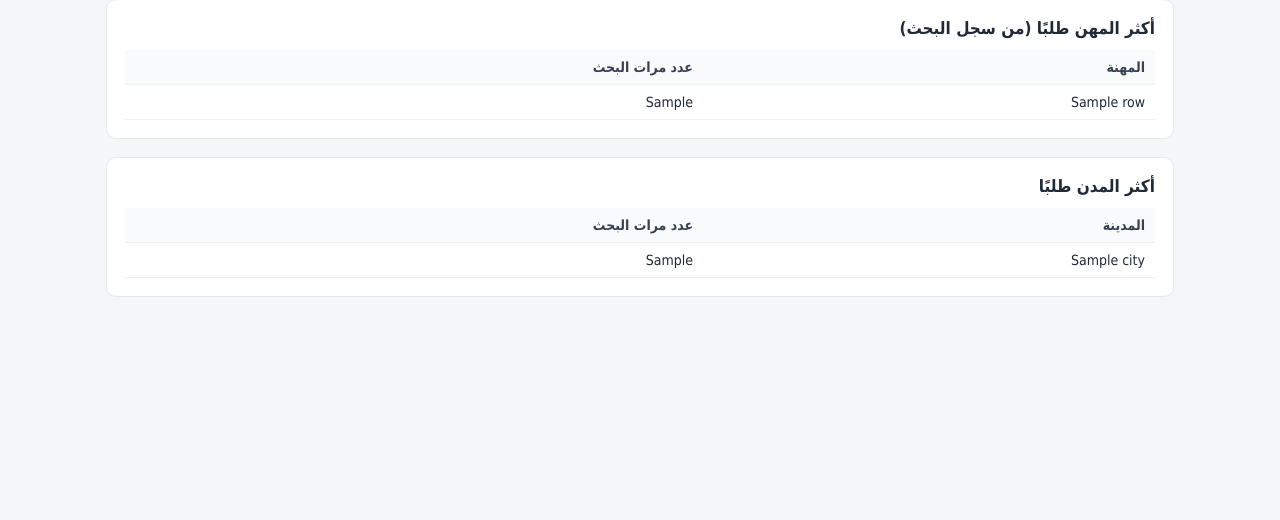
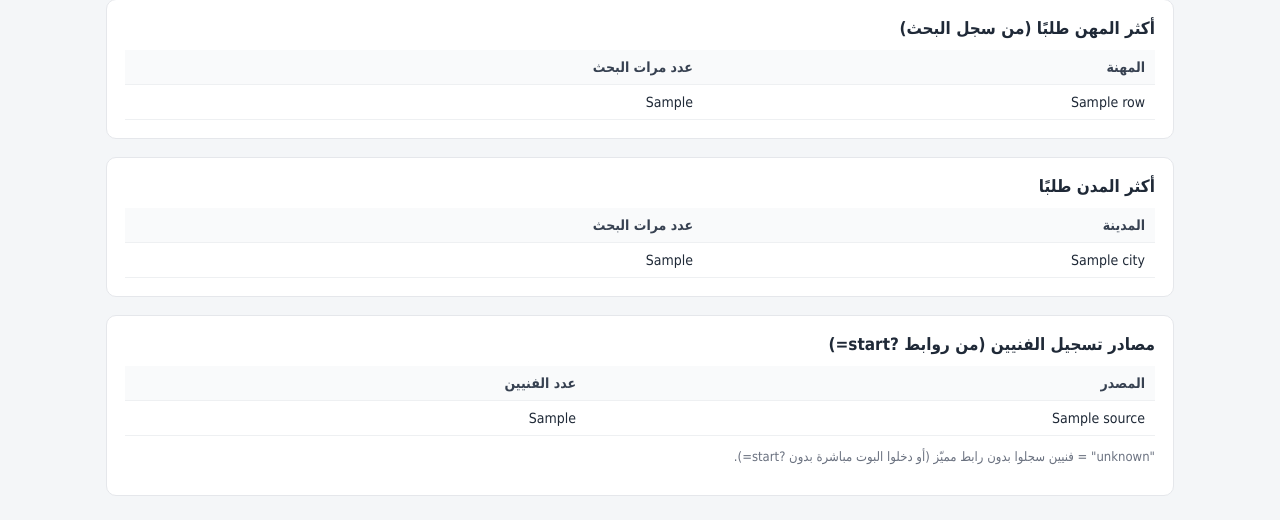
Before and after one commit to abod14/fani-bot, a Flask app: template admin_panel/templates/dashboard.html in a window 1280 px wide. Shown: the part 311-831 px from the top of the page. Before the commit the page ends 608 px from the top, so only its background shows below. Run offline with Flask 3, Linux system fonts and the light colour scheme; the template is opened without the code that fills it: most values are stand-ins (such as "Sample title", 1, 10 or a date in 2020); parts of the project's set-up code (start-up, migrations or seed data) failed here and were passed over.

Commit message:
Track registration source from ?start= deep-link tags
Captures the payload after /start (e.g. ?start=facebook, ?start=snap)
and stores it on the professional's record, so the admin dashboard can
show how many registrations came from each marketing channel.

```diff
--- a/admin_panel/templates/dashboard.html
+++ b/admin_panel/templates/dashboard.html
@@ -77,4 +77,21 @@
   <p class="muted">لا يوجد بيانات بحث بعد.</p>
   {% endif %}
 </div>
+
+<div class="card">
+  <h2>مصادر تسجيل الفنيين (من روابط ?start=)</h2>
+  {% if stats.source_counts %}
+  <table>
+    <thead><tr><th>المصدر</th><th>عدد الفنيين</th></tr></thead>
+    <tbody>
+      {% for row in stats.source_counts %}
+      <tr><td>{{ row.source }}</td><td>{{ row.c }}</td></tr>
+      {% endfor %}
+    </tbody>
+  </table>
+  <p class="muted">"unknown" = فنيين سجلوا بدون رابط مميّز (أو دخلوا البوت مباشرة بدون ?start=).</p>
+  {% else %}
+  <p class="muted">لا يوجد بيانات بعد.</p>
+  {% endif %}
+</div>
 {% endblock %}
--- a/db.py
+++ b/db.py
@@ -196,6 +196,12 @@ def init_db():
             conn.execute(
                 "ALTER TABLE professionals ADD COLUMN covers_whole_city INTEGER NOT NULL DEFAULT 0"
             )
+        if "source" not in existing_columns:
+            # مصدر وصول الفني للبوت (واتساب/فيسبوك/سناب/تيك توك...) — يُلتقط من
+            # الوسم بعد ?start= برابط التسجيل، لمعرفة أي قناة تسويق فعّالة أكثر.
+            conn.execute(
+                "ALTER TABLE professionals ADD COLUMN source TEXT NOT NULL DEFAULT 'unknown'"
+            )
 
         # فهرس يسرّع بحث العميل: مهنة + مدينة + حي على الفنيين النشطين، مرتّب بالتناوب
         conn.execute(
@@ -417,8 +423,8 @@ def create_registration(data: dict) -> int:
                 telegram_user_id, full_name, city, neighborhood,
                 whatsapp_number, has_whatsapp, telegram_contact_number,
                 domain_name, profession_id, profession_name,
-                services_json, status, created_at, covers_whole_city
-            ) VALUES (?, ?, ?, ?, ?, ?, ?, ?, ?, ?, ?, ?, ?, ?)
+                services_json, status, created_at, covers_whole_city, source
+            ) VALUES (?, ?, ?, ?, ?, ?, ?, ?, ?, ?, ?, ?, ?, ?, ?)
             """,
             (
                 data["telegram_user_id"],
@@ -435,6 +441,7 @@ def create_registration(data: dict) -> int:
                 STATUS_ACTIVE,
                 _now_iso(),
                 1 if data.get("covers_whole_city") else 0,
+                (data.get("source") or "unknown").strip()[:30] or "unknown",
             ),
         )
         professional_id = cur.lastrowid
@@ -1407,6 +1414,13 @@ def get_admin_stats() -> dict:
             """
         ).fetchall()
 
+        source_counts = conn.execute(
+            """
+            SELECT source, COUNT(*) AS c FROM professionals
+            GROUP BY source ORDER BY c DESC
+            """
+        ).fetchall()
+
         return {
             "total_users": total_users,
             "status_counts": status_counts,
@@ -1418,6 +1432,7 @@ def get_admin_stats() -> dict:
             "stars_paid_count": stars_paid_count,
             "top_professions": [dict(r) for r in top_professions],
             "top_cities": [dict(r) for r in top_cities],
+            "source_counts": [dict(r) for r in source_counts],
         }
 
 
--- a/handlers/start.py
+++ b/handlers/start.py
@@ -73,6 +73,12 @@ async def start_command(update: Update, context: ContextTypes.DEFAULT_TYPE):
     context.user_data.clear()
     user_id = update.effective_user.id
 
+    # لو الرابط كان فيه وسم مصدر (مثل ?start=facebook)، نحفظه هنا عشان نعرف
+    # لاحقًا (عند إتمام التسجيل) من وين جا هذا الفني — يبقى بـ user_data حتى
+    # لو مر بخطوة اختيار اللغة أولًا.
+    if context.args:
+        context.user_data["source"] = context.args[0].strip().lower()[:30]
+
     if not await asyncio.to_thread(db.has_chosen_language, user_id):
         await update.message.reply_text(i18n.t("lang_prompt"), reply_markup=_language_keyboard())
         return
```
Also changed, not shown: handlers/register.py (+9 -0 lines).
